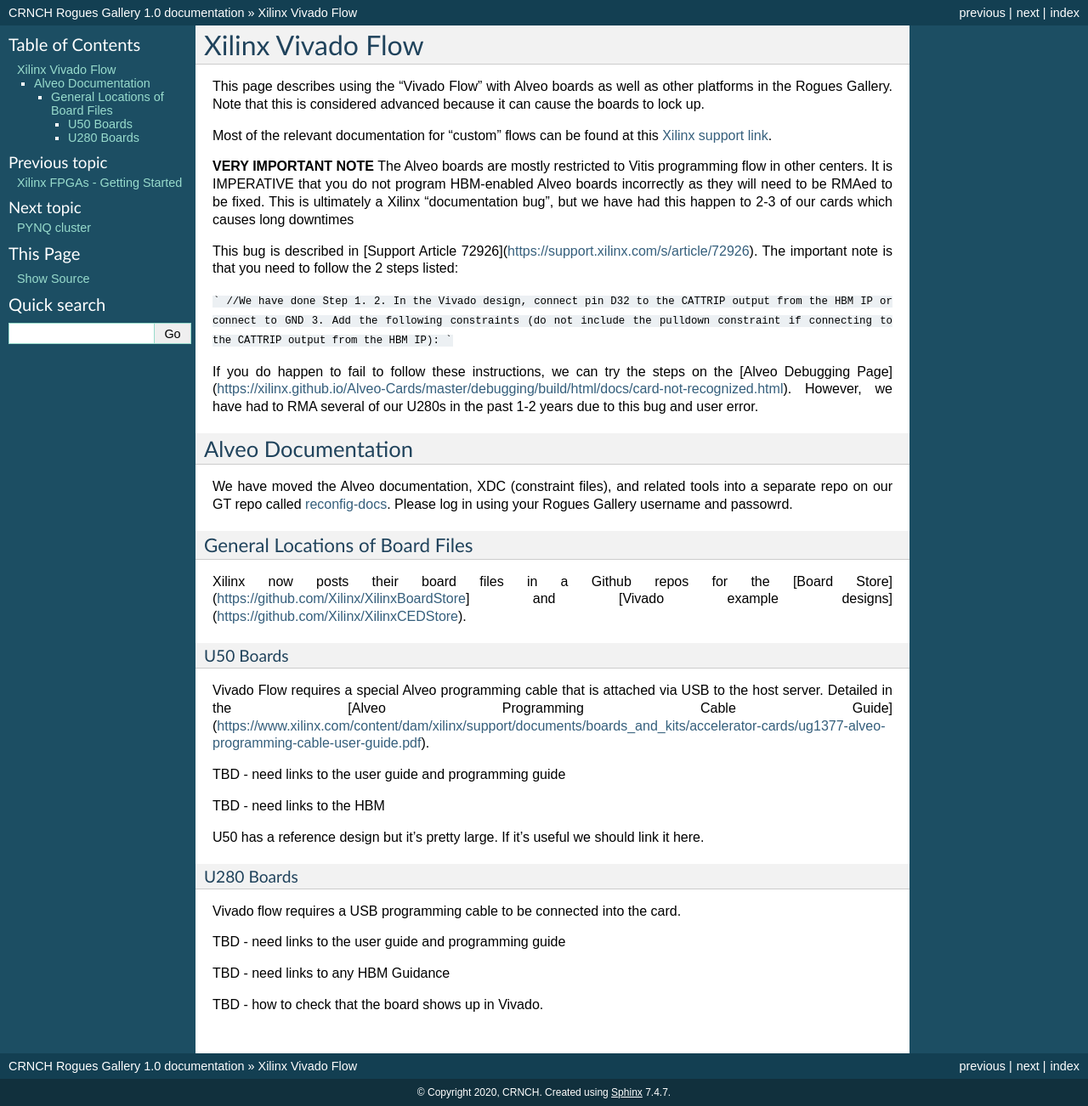
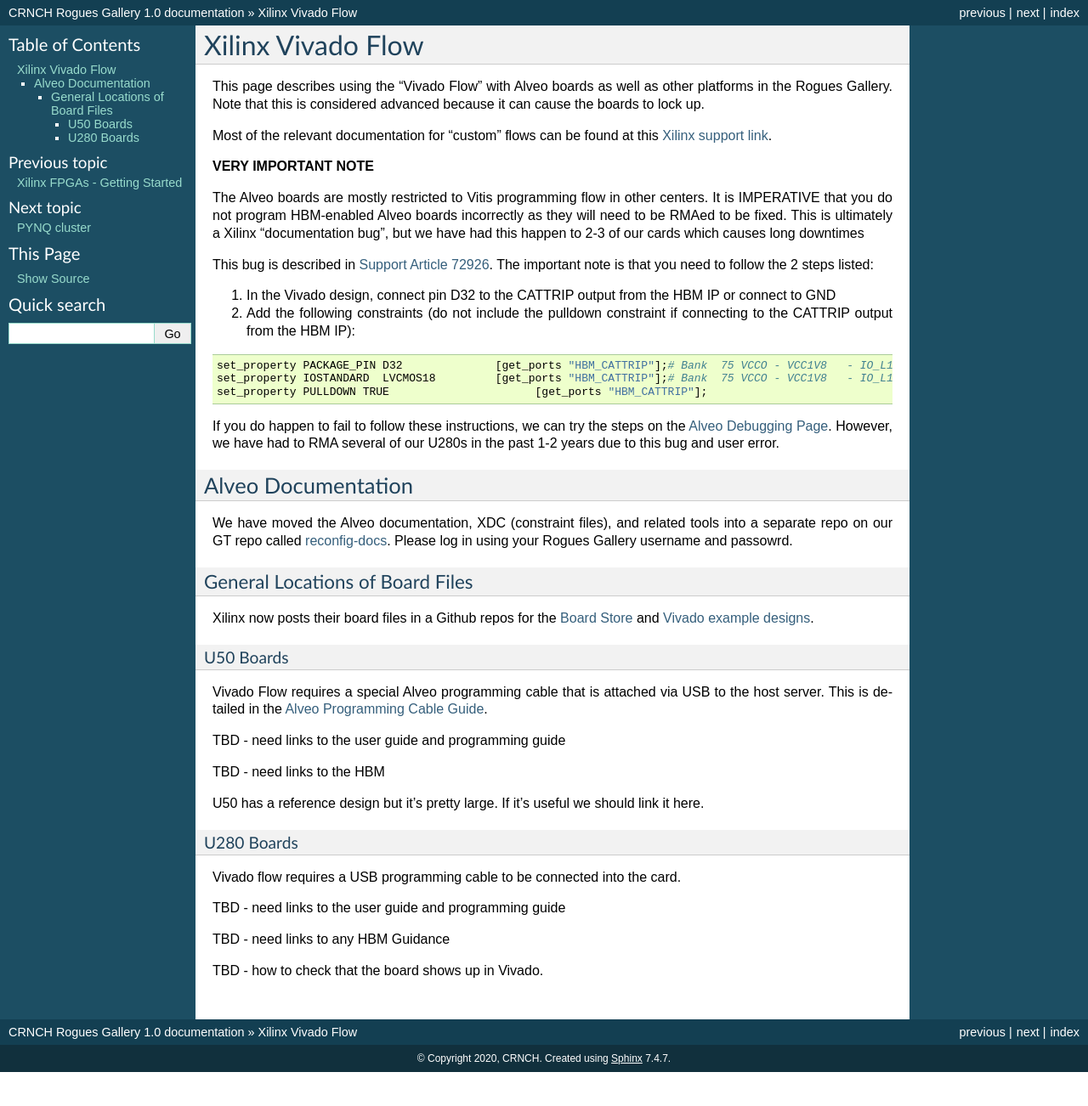
Before and after one commit to gt-crnch-rg/read-the-docs, a Sphinx documentation site: the page built from docs/reconfig/xilinx/xilinx-vivado-flow.rst, in a window 1280 px wide. Shown: the whole page at 85% size. Built offline with Sphinx 7.4.7, drawn with Linux system fonts in a browser that asks for light colours; pages that are not in the unit, such as notebooks, are missing from menus; after the commit the page ends 1262 px from its top, so only the background shows below that.

Commit message:
Update xilinx-vivado-flow.rst
Fixed Markdown issues and a few links.

````diff
--- a/docs/reconfig/xilinx/xilinx-vivado-flow.rst
+++ b/docs/reconfig/xilinx/xilinx-vivado-flow.rst
@@ -6,17 +6,21 @@
 Most of the relevant documentation for "custom" flows can be found at this `Xilinx support link <https://support.xilinx.com/s/article/71754?language=en_US>`__.
 
 **VERY IMPORTANT NOTE**
+
 The Alveo boards are mostly restricted to Vitis programming flow in other centers. It is IMPERATIVE that you do not program HBM-enabled Alveo boards incorrectly as they will need to be RMAed to be fixed. This is ultimately a Xilinx "documentation bug", but we have had this happen to 2-3 of our cards which causes long downtimes
 
-This bug is described in [Support Article 72926](https://support.xilinx.com/s/article/72926). The important note is that you need to follow the 2 steps listed:
+This bug is described in `Support Article 72926 <https://support.xilinx.com/s/article/72926>`__. The important note is that you need to follow the 2 steps listed:
 
-```
-//We have done Step 1.
-2. In the Vivado design, connect pin D32 to the CATTRIP output from the HBM IP or connect to GND
-3. Add the following constraints (do not include the pulldown constraint if connecting to the CATTRIP output from the HBM IP):
-```
+1. In the Vivado design, connect pin D32 to the CATTRIP output from the HBM IP or connect to GND
+2. Add the following constraints (do not include the pulldown constraint if connecting to the CATTRIP output from the HBM IP):
 
-If you do happen to fail to follow these instructions, we can try the steps on the [Alveo Debugging Page](https://xilinx.github.io/Alveo-Cards/master/debugging/build/html/docs/card-not-recognized.html). However, we have had to RMA several of our U280s in the past 1-2 years due to this bug and user error.
+.. code::
+
+  set_property PACKAGE_PIN D32              [get_ports "HBM_CATTRIP"];# Bank  75 VCCO - VCC1V8   - IO_L17P_T2U_N8_AD10P_75
+  set_property IOSTANDARD  LVCMOS18         [get_ports "HBM_CATTRIP"];# Bank  75 VCCO - VCC1V8   - IO_L17P_T2U_N8_AD10P_75
+  set_property PULLDOWN TRUE                      [get_ports "HBM_CATTRIP"];
+
+If you do happen to fail to follow these instructions, we can try the steps on the `Alveo Debugging Page <https://xilinx.github.io/Alveo-Cards/master/debugging/build/html/docs/card-not-recognized.html>`__. However, we have had to RMA several of our U280s in the past 1-2 years due to this bug and user error.
 
 Alveo Documentation
 ~~~~~~~~~~~~~~~~~~~
@@ -26,12 +30,12 @@
 General Locations of Board Files
 --------------------------------
 
-Xilinx now posts their board files in a Github repos for the [Board Store](https://github.com/Xilinx/XilinxBoardStore] and [Vivado example designs](https://github.com/Xilinx/XilinxCEDStore).
+Xilinx now posts their board files in a Github repos for the `Board Store <https://github.com/Xilinx/XilinxBoardStore>`__ and `Vivado example designs <https://github.com/Xilinx/XilinxCEDStore>`__.
 
 U50 Boards
 ^^^^^^^^^^
 
-Vivado Flow requires a special Alveo programming cable that is attached via USB to the host server. Detailed in the [Alveo Programming Cable Guide](https://www.xilinx.com/content/dam/xilinx/support/documents/boards_and_kits/accelerator-cards/ug1377-alveo-programming-cable-user-guide.pdf).
+Vivado Flow requires a special Alveo programming cable that is attached via USB to the host server. This is detailed in the `Alveo Programming Cable Guide <https://docs.xilinx.com/r/en-US/ug1377-alveo-programming-cable-user-guide>`__.
 
 TBD - need links to the user guide and programming guide
 
````
